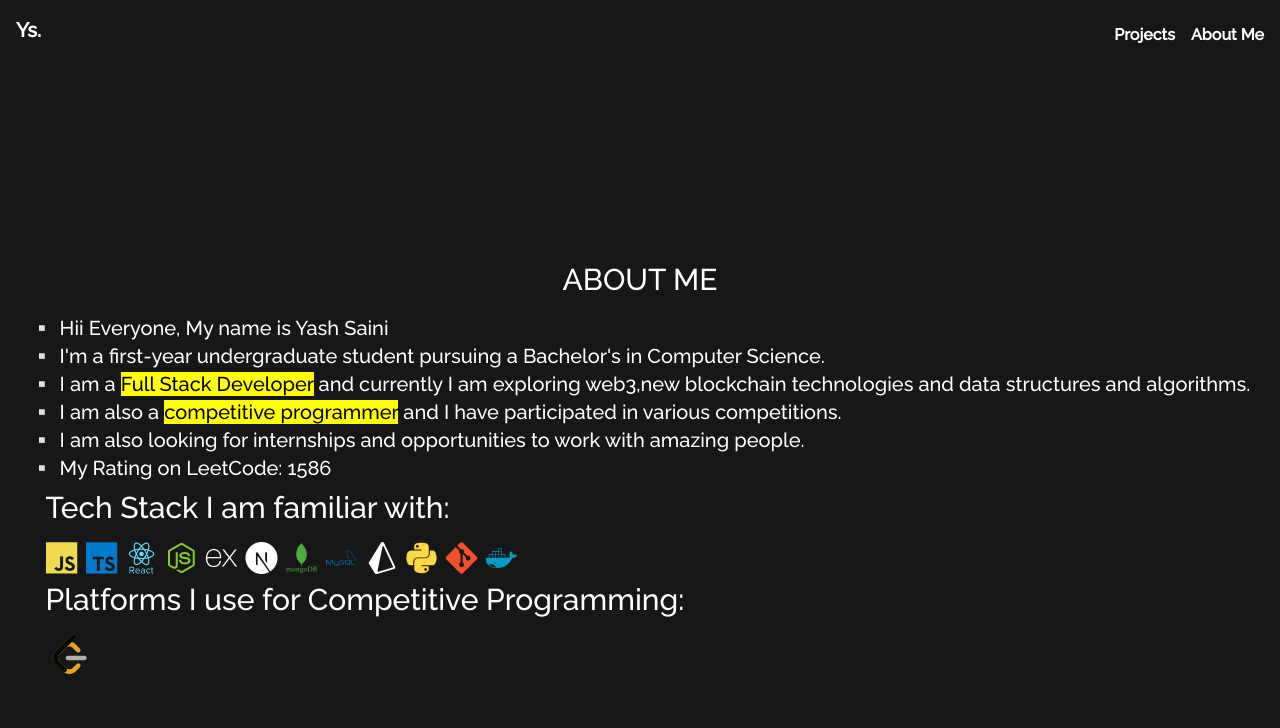
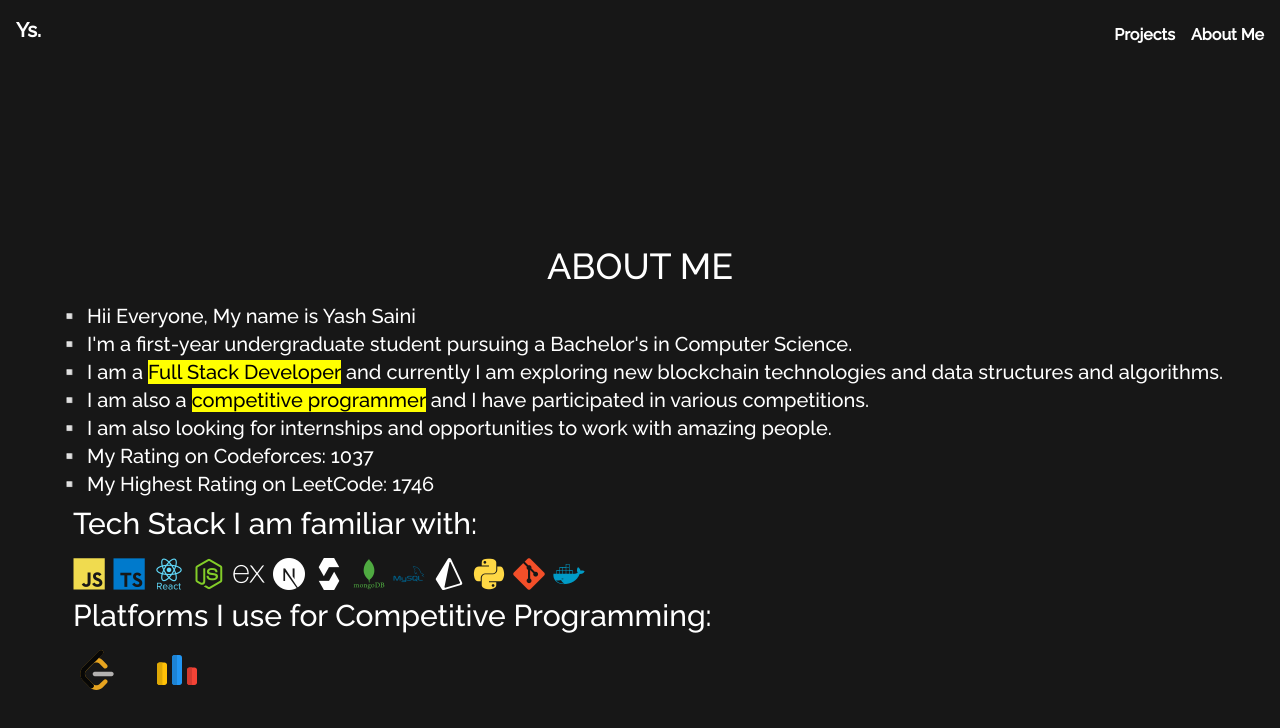
Before and after one commit to Yashh56/Portfolio, a React (Vite) app: page /aboutme in a window 1280 px wide. Shown: the top 728 px of the page. Built offline with nearby package versions, Linux system fonts and the light colour scheme; what tailwindcss-animated would draw is missing.

Commit message:
Resume Updated Minor Changes

```diff
--- a/src/Components/About.tsx
+++ b/src/Components/About.tsx
@@ -20,7 +20,7 @@ const About = () => {
     }, []);
 
     return (
-        <div className='flex  bg-[#171717] flex-col justify-center max-md:p-4 items-center'>
+        <div id='animatedSection' className='flex  bg-[#171717] flex-col justify-center max-md:p-4 items-center'>
             <h1 id='animatedSection' className='text-center text-3xl m-4'>About Me</h1>
             <div className={`flex items-center justify-center ${isVisible ? 'animate-fade-right animate-duration-[1000ms] animate-ease-out' : ' '}`}>
                 <div className='flex-col flex justify-center items-center text-left'>
@@ -31,17 +31,15 @@ const About = () => {
                         src='1.jpg'
                         alt='Segun Adebayo'
                     />
-                    <div className='flex-col flex-wrap md:w-fit justify-center items-center text-xl'>
+                    <div className='flex-col flex-wrap md:w-fit justify-center items-center md:text-2xl'>
                         <p>🙋‍♂️ Hello, I'm Yash, a first-year undergraduate student pursuing a Bachelor's in Computer Science.</p>
                         <p> ⚒️I'm passionate about exploring various facets of the field, including <mark>web development</mark> ,</p>
                         <p><mark>competitive programming</mark>, and other related areas.</p>
                         <p>🚀 Currently I am learning different DSA Concepts and working on projects related to MERN Stack.</p>
                         <p>✨ I also Contributed in <mark> Hacktoberfest 2023</mark>.</p>
-                        <p>🌻 I am actively searching for a full-time position or internship that aligns with my skills and career goals,</p>
-                        <p> where I can contribute effectively and continue to develop my expertise. </p>
                     </div>
-                    <div className='flex mt-2 float-left'>
-                        <Link to={'https://drive.google.com/file/d/1Vv_-xN48d-rTqdfAm5NEUeCXkGBn3z4p/view'} target='_blank' >
+                    <div className='flex max-md:mt-12 md:mt-12 float-left'>
+                        <Link to={'https://drive.google.com/file/d/106sD2ePacEmWaFaxcPxT1LN-czwDApB9/view?usp=sharing'} target='_blank' >
                             <Button size={'lg'} className='Button'>Resume</Button>
                         </Link>
                     </div>
--- a/src/Pages/AboutMe.tsx
+++ b/src/Pages/AboutMe.tsx
@@ -6,7 +6,7 @@ export default function AboutMe() {
   return (
     <div className='flex justify-center bg-[#171717] items-center h-screen w-full'>
       <div>
-        <h1 className='text-center m-4 text-3xl'>ABOUT ME</h1>
+        <h1 className='text-center m-4 text-4xl'>ABOUT ME</h1>
         <div className='text-xl'>
           <p>
             ▫️ Hii Everyone, My name is Yash Saini
@@ -15,7 +15,7 @@ export default function AboutMe() {
             ▫️  I'm a first-year undergraduate student pursuing a Bachelor's in Computer Science.
           </p>
           <p>
-          ▫️ I am a <Text as='mark'>Full Stack Developer</Text> and currently I am exploring web3,new blockchain technologies and data structures and algorithms.
+            ▫️ I am a <Text as='mark'>Full Stack Developer</Text> and currently I am exploring new blockchain technologies and data structures and algorithms.
           </p>
           <p>
             ▫️ I am also a <Text as='mark'>competitive programmer</Text> and I have participated in various competitions.
@@ -23,11 +23,11 @@ export default function AboutMe() {
           <p>
             ▫️ I am also looking for internships and opportunities to work with amazing people.
           </p>
-          {/* <p>
-          ▫️ My Rating on Codeforces: 1156
-          </p> */}
           <p>
-          ▫️ My Rating on LeetCode: 1586
+            ▫️ My Rating on Codeforces: 1037
+          </p>
+          <p>
+            ▫️ My Highest Rating on LeetCode: 1746
           </p>
         </div>
         <h1 className='md:mt-2 md:text-3xl max-md:text-2xl md:m-4'>
@@ -40,6 +40,7 @@ export default function AboutMe() {
           <i className="devicon-nodejs-plain colored"></i>
           <i className="devicon-express-original"></i>
           <i className="devicon-nextjs-plain"></i>
+          <i className="devicon-solidity-plain"></i>
           <i className="devicon-mongodb-plain-wordmark colored"></i>
           <i className="devicon-mysql-plain-wordmark colored"></i>
           <i className='text-white'><SiPrisma /></i>
@@ -55,9 +56,9 @@ export default function AboutMe() {
           <Link to='https://leetcode.com/yashsaini18166/' target='_blank'>
             <Image src="LeetCode.svg" alt="LeetCode" width='20' height='10' />
           </Link>
-          {/* <Link to='https://codeforces.com/profile/Yashh56' target='_blank'>
+          <Link to='https://codeforces.com/profile/yashh18' target='_blank'>
             <Image src="codeforces.svg" alt="Codeforces" width='20' height='10' />
-          </Link> */}
+          </Link>
         </div>
       </div>
     </div>
```
Lines whose indentation alone changed are shown as unchanged.
